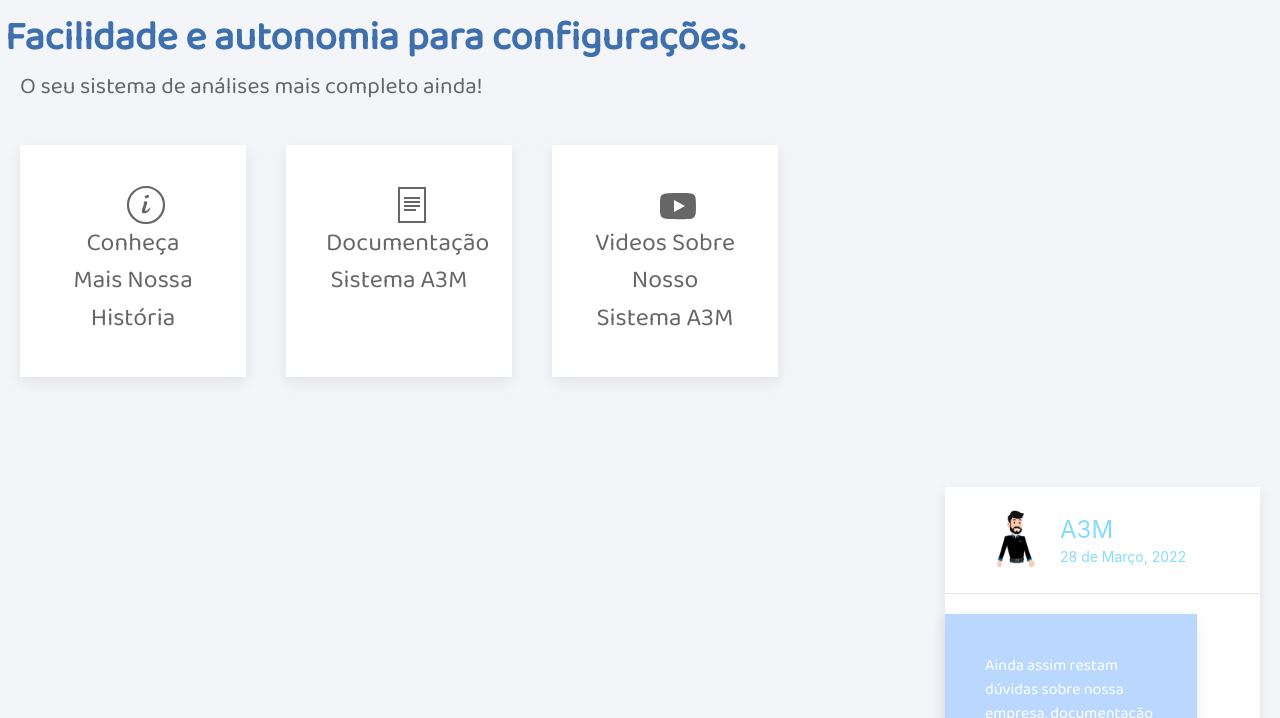
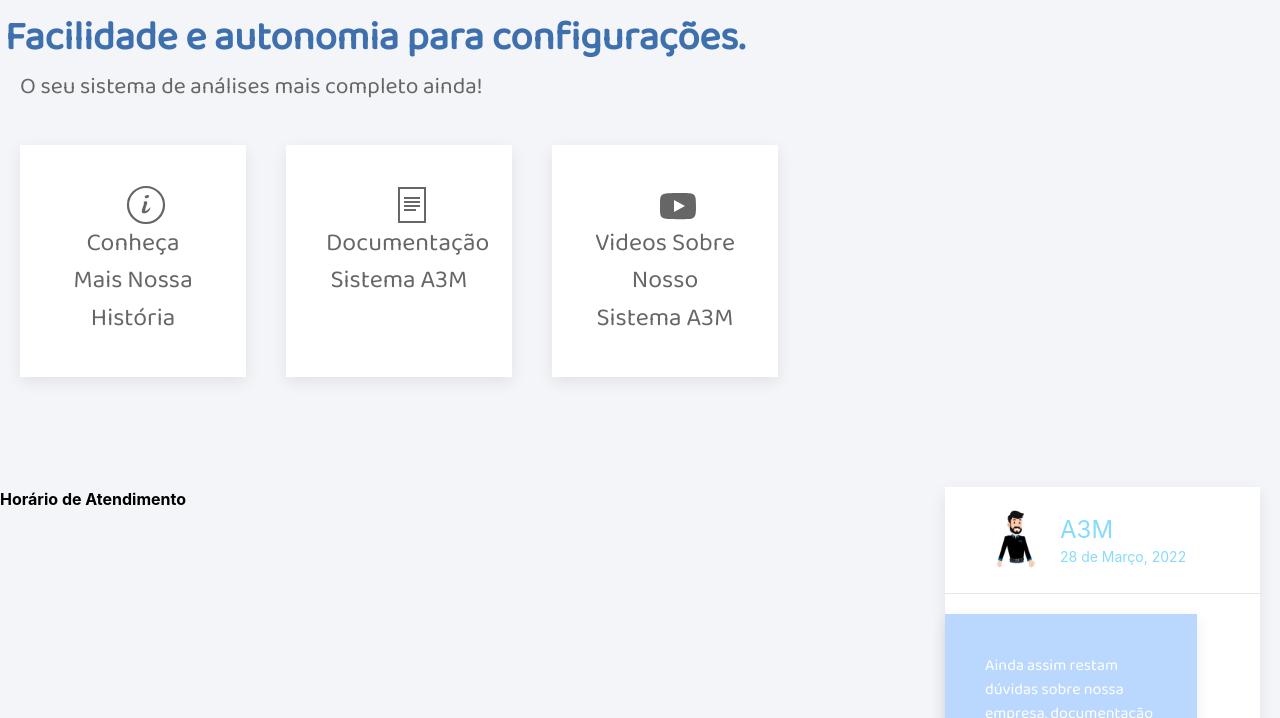
Before and after one commit to MatthHomer/DocumentacaoA3M.github.io, a plain HTML site: page Home.html in a window 1280 px wide. Shown: the part 82-800 px from the top of the page. Drawn offline with nearby package versions, Linux system fonts and the light colour scheme.

Commit message:
Horário de Atendimento v.1

```diff
--- a/Home.html
+++ b/Home.html
@@ -91,7 +91,15 @@
             <a href="#" class="uk-button uk-button-text" style="font-size: 15px; color: rgb(134, 219, 253);">Fale Conosco</a>
         </div>
     </div>
+
+<!-- Horário de Atendimento -->
+
+    <uk-container >
+        <b style="color: black;"> Horário de Atendimento </b>
+    </uk-container>
+
 </uk-container>
+
 
 </body>
 
```
